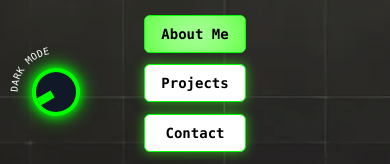
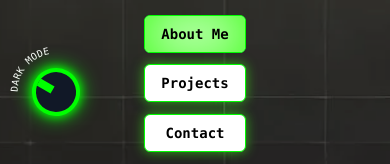
Before and after one commit to Eliav-Nachmani/portfolio, a Next.js app: page / in a window 390 px wide. Shown: the part 677-841 px from the top of the page. Built offline with nearby package versions, Linux system fonts and the light colour scheme.

Commit message:
Mobile Optimized

```diff
--- a/src/components/layout/Knob.tsx
+++ b/src/components/layout/Knob.tsx
@@ -7,13 +7,13 @@ interface KnobProps {
 }
 
 const Knob: React.FC<KnobProps> = ({ setAngle }) => {
-  const [angle, setLocalAngle] = useState(-120);
+  const [angle, setLocalAngle] = useState(-60);
   const knobRef = useRef<HTMLDivElement>(null);
 
   const handleStart = (event: React.MouseEvent | React.TouchEvent) => {
     event.preventDefault();
 
-    // Determine if it's a touch or mouse event
+    // Detect touch or mouse event
     const startY =
       "touches" in event
         ? (event as React.TouchEvent).touches[0].clientY
@@ -22,13 +22,13 @@ const Knob: React.FC<KnobProps> = ({ setAngle }) => {
     const startAngle = angle;
 
     const handleMove = (moveEvent: MouseEvent | TouchEvent) => {
-      let moveY =
+      const moveY =
         "touches" in moveEvent
           ? (moveEvent as TouchEvent).touches[0].clientY
           : (moveEvent as MouseEvent).clientY;
 
-      let deltaY = startY - moveY;
-      let newAngle = Math.max(-120, Math.min(120, startAngle + deltaY * 2.5));
+      const deltaY = startY - moveY;
+      const newAngle = Math.max(-60, Math.min(60, startAngle + deltaY * 2.5));
 
       setLocalAngle(newAngle);
       setAngle(newAngle);
```
